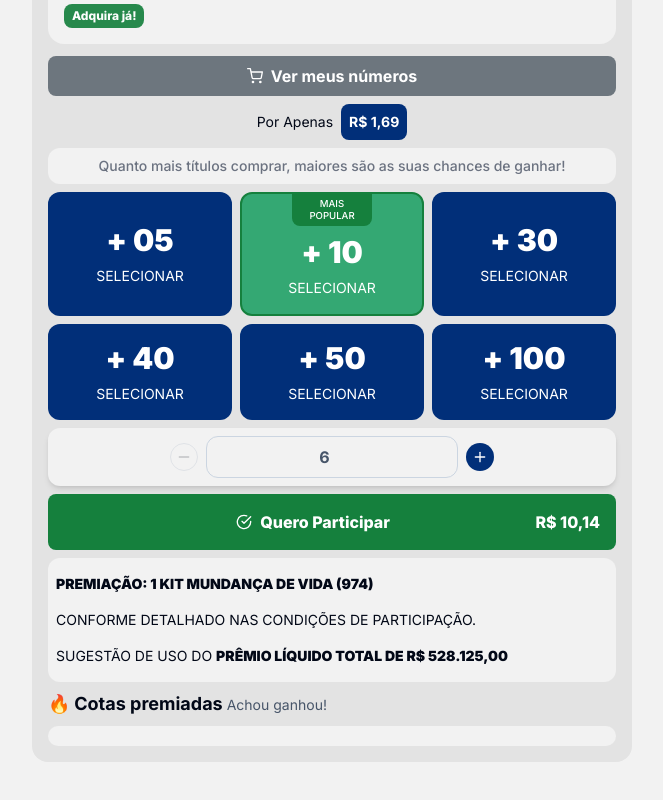
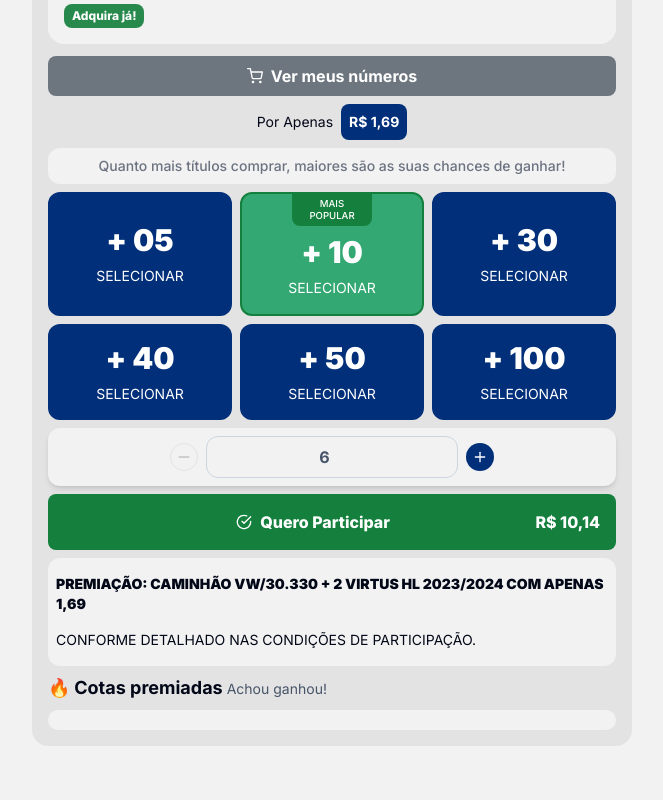
Before and after one commit to thiiiie/rifas, a Next.js app: page / in a window 1280 px wide. Shown: the part 666-1466 px from the top of the page, without its empty margins (308-971 px from the left). Built offline with nearby package versions, Linux system fonts and the light colour scheme.

Commit message:
FEAT: Add second offert

```diff
--- a/src/app/caminhao-vw-30-virtus/page.tsx
+++ b/src/app/caminhao-vw-30-virtus/page.tsx
@@ -49,11 +49,9 @@ export default function CaminhaoVwVirtusPage() {
         <RifaForm />
 
         <section className="mt-2 py-4 px-2 flex flex-col gap-4 text-sm bg-background rounded-xl">
-          <h2 className="font-black">PREMIAÇÃO: 1 KIT MUNDANÇA DE VIDA (974)</h2>
+          <h2 className="font-black">PREMIAÇÃO: CAMINHÃO VW/30.330 + 2 VIRTUS HL 2023/2024 COM APENAS 1,69</h2>
 
           <p>CONFORME DETALHADO NAS CONDIÇÕES DE PARTICIPAÇÃO.</p>
-
-          <p>SUGESTÃO DE USO DO <strong className="font-black">PRÊMIO LÍQUIDO TOTAL DE R$ 528.125,00</strong></p>
         </section>
 
         <section className="mt-2">
--- a/src/app/page.tsx
+++ b/src/app/page.tsx
@@ -49,12 +49,11 @@ export default function Home() {
         <RifaForm />
 
         <section className="mt-2 py-4 px-2 flex flex-col gap-4 text-sm bg-background rounded-xl">
-          <h2 className="font-black">PREMIAÇÃO: 1 KIT MUNDANÇA DE VIDA (974)</h2>
+          <h2 className="font-black">PREMIAÇÃO: CAMINHÃO VW/30.330 + 2 VIRTUS HL 2023/2024 COM APENAS 1,69</h2>
 
           <p>CONFORME DETALHADO NAS CONDIÇÕES DE PARTICIPAÇÃO.</p>
+        </section>
 
-          <p>SUGESTÃO DE USO DO <strong className="font-black">PRÊMIO LÍQUIDO TOTAL DE R$ 528.125,00</strong></p>
-        </section>
 
         <section className="mt-2">
           <h2 className="text-lg font-bold">
```
